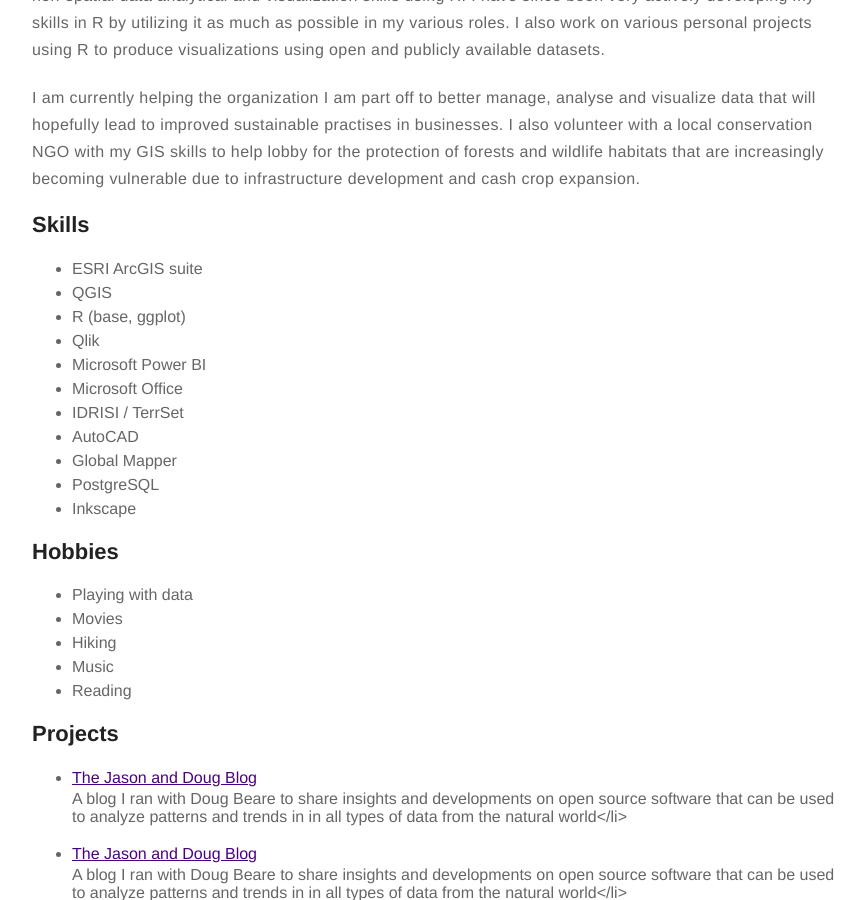
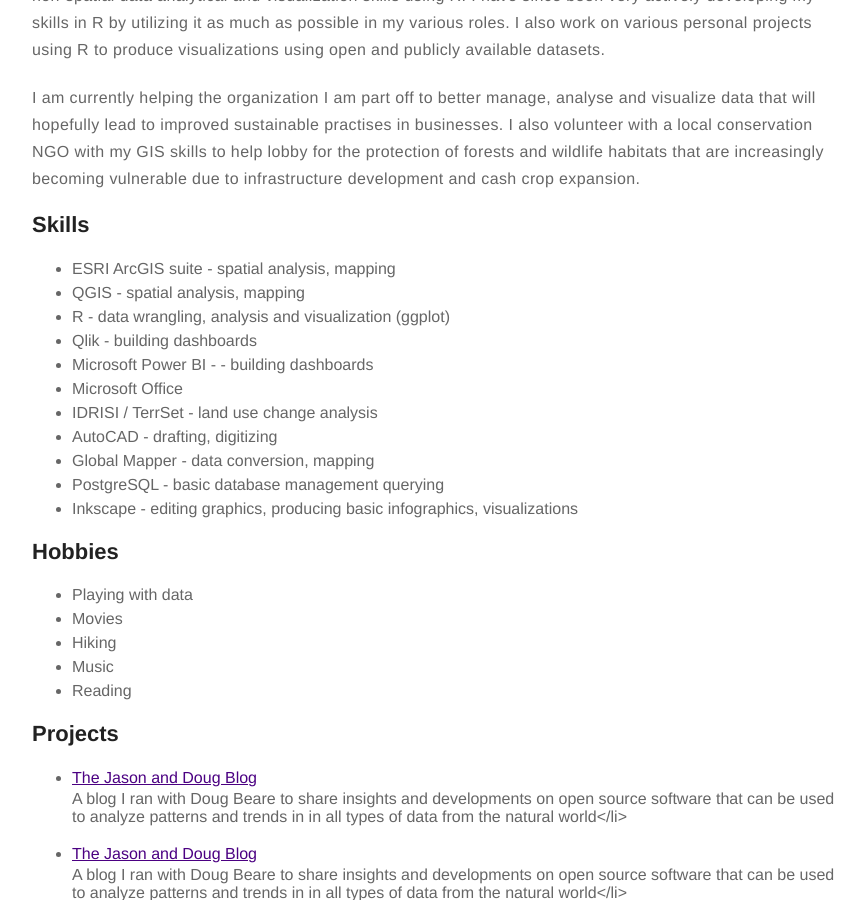
Before and after one commit to jasonjb82/jasonjb82.github.io, a Jekyll site: the page built from about.md, in a window 1280 px wide and 900 px high, scrolled down 984 px. Shown: the whole window, without its empty margins (203-1068 px from the left). Built offline with Jekyll 4.4.1, drawn with Linux system fonts in a browser that asks for light colours.

Commit message:
Create about.md

```diff
--- a/about.md
+++ b/about.md
@@ -34,17 +34,17 @@
 <h2>Skills</h2>
 
 <ul class="skill-list">
-	<li>ESRI ArcGIS suite</li>
-	<li>QGIS</li>
-	<li>R (base, ggplot)</li>
-	<li>Qlik</li>
-	<li>Microsoft Power BI</li>
+	<li>ESRI ArcGIS suite - spatial analysis, mapping</li>
+	<li>QGIS - spatial analysis, mapping</li>
+	<li>R - data wrangling, analysis and visualization (ggplot)</li>
+	<li>Qlik - building dashboards</li>
+	<li>Microsoft Power BI - - building dashboards</li>
 	<li>Microsoft Office</li>
-	<li>IDRISI / TerrSet</li>
-	<li>AutoCAD</li>
-	<li>Global Mapper</li>
-	<li>PostgreSQL</li>
-	<li>Inkscape</li>
+	<li>IDRISI / TerrSet - land use change analysis</li>
+	<li>AutoCAD - drafting, digitizing</li>
+	<li>Global Mapper - data conversion, mapping</li>
+	<li>PostgreSQL - basic database management querying</li>
+	<li>Inkscape - editing graphics, producing basic infographics, visualizations</li>
 
 </ul>
 
```
